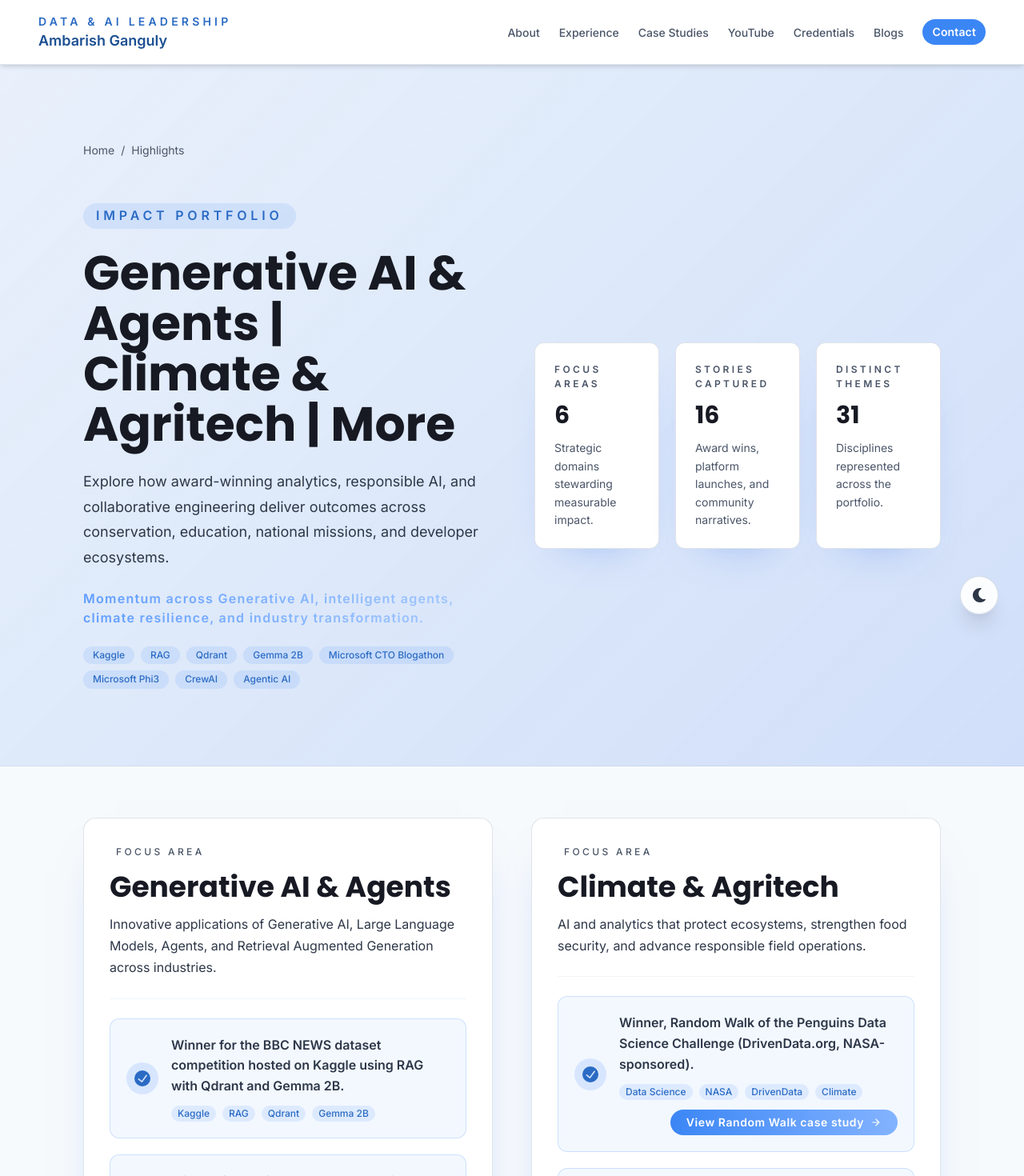
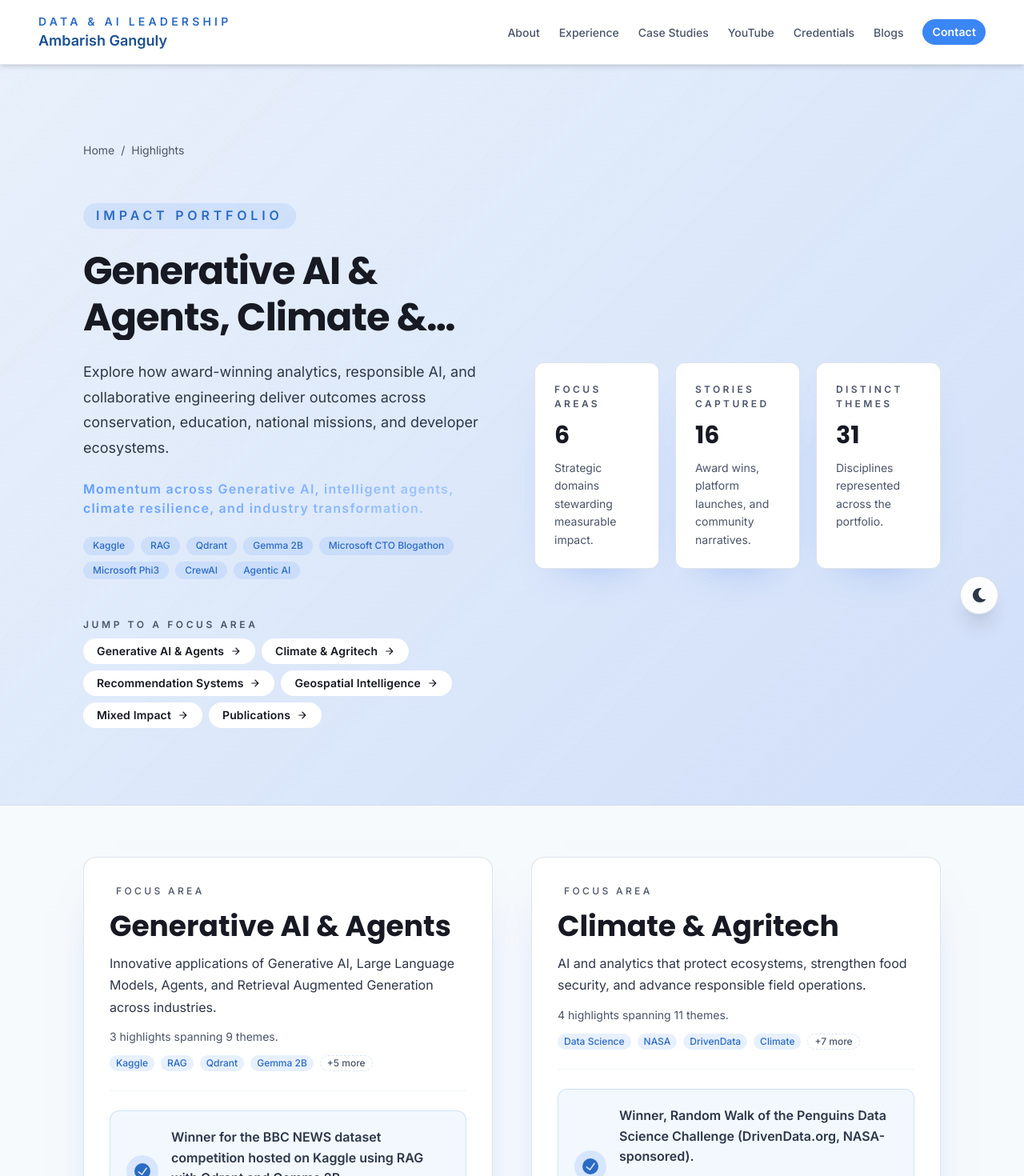
Before and after one commit to ambarishg/AmbarishWEBSITE, a React (Vite) app: page /highlights in a window 1280 px wide. Shown: the top 1470 px of the page at 80% size. Built offline with nearby package versions, Linux system fonts and the light colour scheme.

Commit message:
Changed FOR GEN AI

```diff
--- a/src/data/profile.js
+++ b/src/data/profile.js
@@ -272,6 +272,11 @@ export const education = [
     period: '1993 - 1996'
   },
   {
+    school: "St. Xavier's College, Kolkata",
+    degree: 'Higher Secondary (+2), Maths · Physics · Chemistry · Biology',
+    period: '1991 - 1993'
+  },
+  {
     school: "St. Mary's Orphanage and Day School, Kolkata",
     degree: 'Primary & Secondary Education',
     period: '1982 - 1991'
--- a/src/pages/Highlights.jsx
+++ b/src/pages/Highlights.jsx
@@ -30,9 +30,22 @@ const formatFocusAreasHeadline = (categories) => {
     return filtered[0];
   }
   if (filtered.length === 2) {
-    return `${filtered[0]} | ${filtered[1]}`;
+    return `${filtered[0]} & ${filtered[1]}`;
   }
-  return `${filtered[0]} | ${filtered[1]} | More`;
+  if (filtered.length === 3) {
+    return `${filtered[0]}, ${filtered[1]}, ${filtered[2]}`;
+  }
+  const [first, second, third] = filtered;
+  const remaining = filtered.length - 3;
+  return `${first}, ${second}, ${third} + ${remaining} more`;
+};
+
+const toAnchorId = (category, index) => {
+  const base = normalizeCategory(category)
+    .toLowerCase()
+    .replace(/[^a-z0-9]+/g, '-')
+    .replace(/(^-|-$)/g, '');
+  return base ? `focus-${base}` : `focus-area-${index + 1}`;
 };
 
 const linkForHighlight = (description) => {
@@ -139,6 +152,10 @@ const Highlights = () => {
     });
   });
   const featuredTags = Array.from(allTags).slice(0, 8);
+  const focusAreaNav = achievements.map((group, index) => ({
+    label: normalizeCategory(group.category) || `Focus Area ${index + 1}`,
+    anchor: toAnchorId(group.category, index)
+  }));
 
   const stats = [
     {
@@ -193,7 +210,14 @@ const Highlights = () => {
                 >
                   Impact Portfolio
                 </Tag>
-                <Heading size={{ base: '2xl', md: '3xl' }} color={headingColor} lineHeight={{ base: 1.15, md: 1.05 }}>
+                <Heading
+                  size={{ base: 'xl', md: '2xl' }}
+                  color={headingColor}
+                  lineHeight={{ base: 1.25, md: 1.2 }}
+                  fontWeight="extrabold"
+                  letterSpacing={{ base: '-0.5px', md: '-1px' }}
+                  noOfLines={2}
+                >
                   {heroHeading}
                 </Heading>
                 <Text fontSize={{ base: 'md', md: 'lg' }} color={bodyColor} lineHeight={1.75}>
@@ -225,6 +249,46 @@ const Highlights = () => {
                       </Tag>
                     ))}
                   </Wrap>
+                ) : null}
+                {focusAreaNav.length ? (
+                  <Stack spacing={2} pt={{ base: 4, md: 6 }} w="full">
+                    <Text
+                      fontSize="xs"
+                      letterSpacing="0.3em"
+                      textTransform="uppercase"
+                      color={subtle}
+                      fontWeight="semibold"
+                    >
+                      Jump to a focus area
+                    </Text>
+                    <Wrap spacing={2}>
+                      {focusAreaNav.map((area) => (
+                        <Button
+                          key={area.anchor}
+                          as="a"
+                          href={`#${area.anchor}`}
+                          size="sm"
+                          rightIcon={<ArrowForwardIcon />}
+                          borderRadius="full"
+                          px={4}
+                          variant="ghost"
+                          color={headingColor}
+                          border="1px solid"
+                          borderColor="transparent"
+                          bg={surface}
+                          boxShadow="0 16px 34px -30px rgba(59,130,246,0.75)"
+                          _hover={{
+                            borderColor: highlightBorder,
+                            bg: highlightBg,
+                            transform: 'translateY(-2px)'
+                          }}
+                          _active={{ transform: 'translateY(0)' }}
+                        >
+                          {area.label}
+                        </Button>
+                      ))}
+                    </Wrap>
+                  </Stack>
                 ) : null}
               </Stack>
               <SimpleGrid
@@ -269,9 +333,48 @@ const Highlights = () => {
 
       <Container maxW="6xl" pt={{ base: 12, md: 16 }}>
         <SimpleGrid columns={{ base: 1, md: 2 }} spacing={{ base: 8, lg: 12 }}>
-          {achievements.map((group) => (
+          {achievements.map((group, groupIndex) => {
+            const anchorId = toAnchorId(group.category, groupIndex);
+            const fallbackLabel = `Focus Area ${groupIndex + 1}`;
+            const categoryLabel = normalizeCategory(group.category) || fallbackLabel;
+            const highlightItems = [];
+            const aggregatedTagSet = new Set();
+            const items = Array.isArray(group.items) ? group.items : [];
+
+            items.forEach((item) => {
+              const description =
+                typeof item === 'string' || item === null ? item : item.description;
+              if (!description) {
+                return;
+              }
+              const tags =
+                typeof item === 'object' && item !== null && Array.isArray(item.tags)
+                  ? item.tags
+                  : [];
+              tags.forEach((tag) => aggregatedTagSet.add(tag));
+              highlightItems.push({
+                description,
+                tags,
+                link: linkForHighlight(description)
+              });
+            });
+
+            const aggregatedTags = Array.from(aggregatedTagSet);
+            const highlightCount = highlightItems.length;
+            const highlightCopy = highlightCount
+              ? `${highlightCount} highlight${highlightCount === 1 ? '' : 's'}${
+                  aggregatedTags.length
+                    ? ` spanning ${aggregatedTags.length} theme${
+                        aggregatedTags.length === 1 ? '' : 's'
+                      }`
+                    : ''
+                }.`
+              : 'Watch this space for upcoming highlights.';
+
+            return (
               <Stack
-              key={group.category}
+                key={anchorId}
+                id={anchorId}
                 spacing={6}
                 bg={surface}
                 borderRadius="2xl"
@@ -294,31 +397,52 @@ const Highlights = () => {
                     Focus Area
                   </Tag>
                   <Heading size={{ base: 'lg', md: 'xl' }} color={headingColor} lineHeight={1.2}>
-                  {normalizeCategory(group.category)}
+                    {categoryLabel}
                   </Heading>
                   {group.description ? (
                     <Text color={bodyColor} fontSize={{ base: 'sm', md: 'md' }} lineHeight={1.7}>
                       {group.description}
                     </Text>
                   ) : null}
+                  <Text color={subtle} fontSize="sm" lineHeight={1.6}>
+                    {highlightCopy}
+                  </Text>
+                  {aggregatedTags.length ? (
+                    <Wrap spacing={2}>
+                      {aggregatedTags.slice(0, 4).map((tag) => (
+                        <Tag
+                          key={`${anchorId}-${tag}`}
+                          size="sm"
+                          variant="subtle"
+                          bg={badgeBg}
+                          color={badgeColor}
+                          borderRadius="full"
+                        >
+                          {tag}
+                        </Tag>
+                      ))}
+                      {aggregatedTags.length > 4 ? (
+                        <Tag
+                          key={`${anchorId}-more`}
+                          size="sm"
+                          variant="subtle"
+                          bg="transparent"
+                          color={subtle}
+                          borderRadius="full"
+                          border="1px dashed"
+                          borderColor={highlightBorder}
+                        >
+                          +{aggregatedTags.length - 4} more
+                        </Tag>
+                      ) : null}
+                    </Wrap>
+                  ) : null}
                 </Stack>
                 <Divider borderColor={dividerColor} />
                 <Stack spacing={5}>
-                {group.items.map((item) => {
-                  const description =
-                    typeof item === 'string' || item === null ? item : item.description;
-                  if (!description) {
-                    return null;
-                  }
-                  const tags =
-                    typeof item === 'object' && item !== null && Array.isArray(item.tags)
-                      ? item.tags
-                      : [];
-                  const link = linkForHighlight(description);
-
-                  return (
+                  {highlightItems.map(({ description, tags, link }) => (
                     <Box
-                      key={description}
+                      key={`${anchorId}-${description}`}
                       borderRadius="xl"
                       border="1px solid"
                       borderColor={highlightBorder}
@@ -348,7 +472,7 @@ const Highlights = () => {
                             <Wrap spacing={2}>
                               {tags.map((tag) => (
                                 <Tag
-                                  key={`${description}-${tag}`}
+                                  key={`${anchorId}-${description}-${tag}`}
                                   size="sm"
                                   variant="subtle"
                                   bg={badgeBg}
@@ -388,11 +512,11 @@ const Highlights = () => {
                         </Stack>
                       </Stack>
                     </Box>
+                  ))}
+                </Stack>
+              </Stack>
             );
           })}
-              </Stack>
-            </Stack>
-          ))}
         </SimpleGrid>
       </Container>
     </Box>
```
Lines whose indentation alone changed are shown as unchanged.
